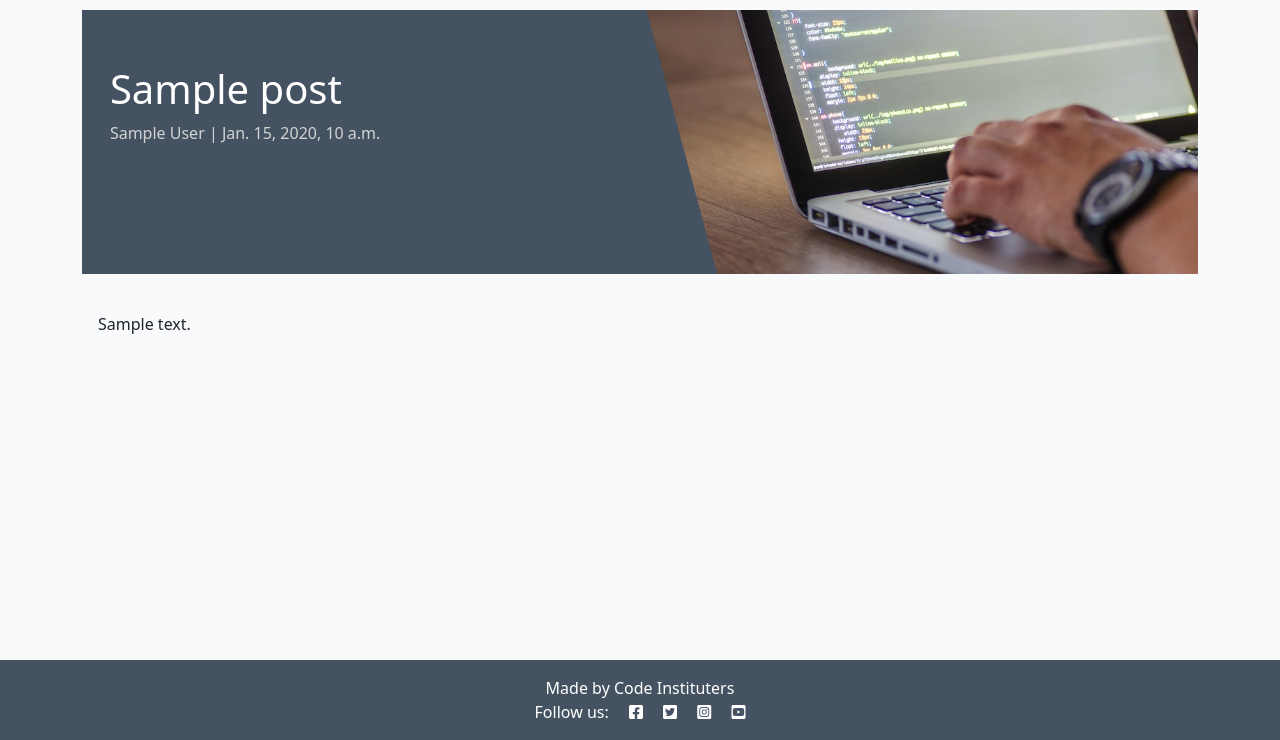
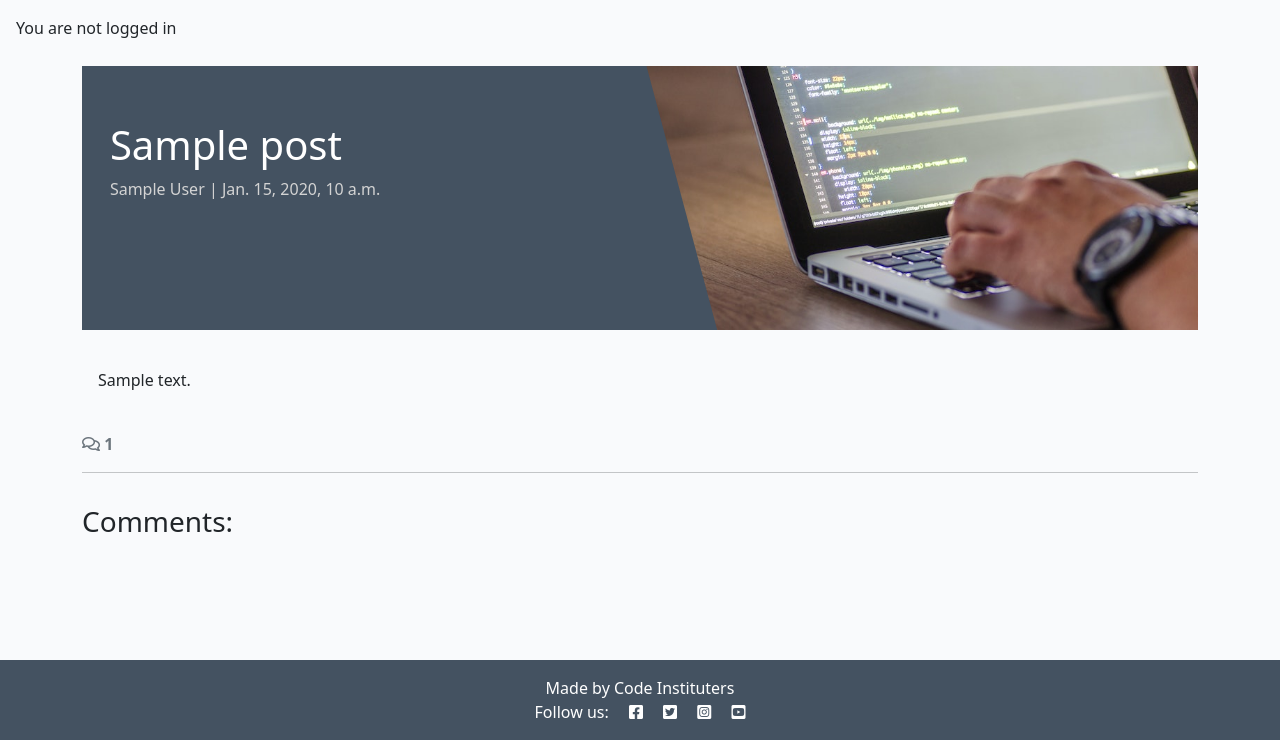
Before and after one commit to KernowPabloUK/django-blog, a Django app: template blog/templates/blog/post_detail.html in a window 1280 px wide. Shown: the part 60-800 px from the top of the page. Run offline with Django 4.2, Linux system fonts and the light colour scheme; the template is opened without the code that fills it: most values are stand-ins (such as "Sample title", 1, 10 or a date in 2020).

Commit message:
CHANGE: Enhance post detail view with comments section and count; update signup template for better layout

```diff
--- a/blog/templates/blog/post_detail.html
+++ b/blog/templates/blog/post_detail.html
@@ -1,5 +1,4 @@
-{% extends 'base.html' %} {% block content %}
-{% load static %}
+{% extends 'base.html' %} {% block content %} {% load static %}
 
 <div class="masthead">
     <div class="container">
@@ -8,24 +7,68 @@
                 <!-- Post title goes in these h1 tags -->
                 <h1 class="post-title">{{ post.title }}</h1>
                 <!-- Post author goes before the | the post's created date goes after -->
-                <p class="post-subtitle">{{ post.author }} | {{ post.created_on }}</p>
+                <p class="post-subtitle">
+                    {{ post.author }} | {{ post.created_on }}
+                </p>
             </div>
             <div class="d-none d-md-block col-md-6 masthead-image">
-                <img src="{% static 'images/default.jpg' %}" class="scale" alt="placeholder">
+                <img
+                    src="{% static 'images/default.jpg' %}"
+                    class="scale"
+                    alt="placeholder"
+                />
             </div>
         </div>
     </div>
 </div>
-
 <div class="container">
     <div class="row">
-        <div class="col card mb-4  mt-3 left  top">
+        <div class="col card mb-4 mt-3 left top">
             <div class="card-body">
                 <!-- The post content goes inside the card-text. -->
                 <!-- Use the | safe filter inside the template tags -->
-                <p class="card-text">
-                    {{ post.content | safe }}
-                </p>
+                <p class="card-text">{{ post.content | safe }}</p>
+            </div>
+        </div>
+    </div>
+    <!-- Displaying count of comments -->
+    <div class="row">
+        <div class="col-12">
+            <strong class="text-secondary">
+                <i class="far fa-comments"></i> {{ comment_count }}
+            </strong>
+        </div>
+        <div class="col-12">
+            <hr />
+        </div>
+    </div>
+    <!-- Displaying Comments -->
+    <div class="row">
+        <div class="col-md-8 card mb-4 mt-3">
+            <h3>Comments:</h3>
+            <div class="card-body">
+                <!-- We want a for loop inside the empty control tags
+                to iterate through each comment in comments -->
+                {% for comment in comments %}
+                <div
+                    class="p-2 comments {% if not comment.approved and comment.author == user %} faded{% elif not comment.approved %} d-none{% endif %}"
+                >
+                    <p class="font-weight-bold">
+                        {{ comment.author }}
+                        <span class="font-weight-normal">
+                            {{ comment.created_on }}
+                        </span>
+                        wrote:
+                    </p>
+                    <div id="comment{{ comment.id }}">
+                        {{ comment.body | linebreaks }}
+                    </div>
+                    {% if not comment.approved and comment.author == user %}
+                    <p class="approval">This comment is awaiting approval</p>
+                    {% endif %}
+                </div>
+                <!-- Our for loop ends here -->
+                {% endfor %}
             </div>
         </div>
     </div>
--- a/codestar/settings.py
+++ b/codestar/settings.py
@@ -30,7 +30,7 @@
 }
 
 # SECURITY WARNING: don't run with debug turned on in production!
-DEBUG = False
+DEBUG = True
 
 ALLOWED_HOSTS = [
     '.herokuapp.com',
--- a/templates/base.html
+++ b/templates/base.html
@@ -73,7 +73,11 @@
     </nav>
 
     <main class="flex-shrink-0 main-bg">
-
+            {% if user.is_authenticated %}
+            <p class="test-end m-3">You are logged in as {{ user }}</p>
+            {% else %}
+            <p class="test-end m-3">You are not logged in</p>
+            {% endif %}
         {% block content %}
             <p>This is my default paragraph</p>
         {% endblock content %}
```
Also changed, not shown: blog/views.py (+7 -1 lines), templates/account/signup.html (+15 -5 lines).
